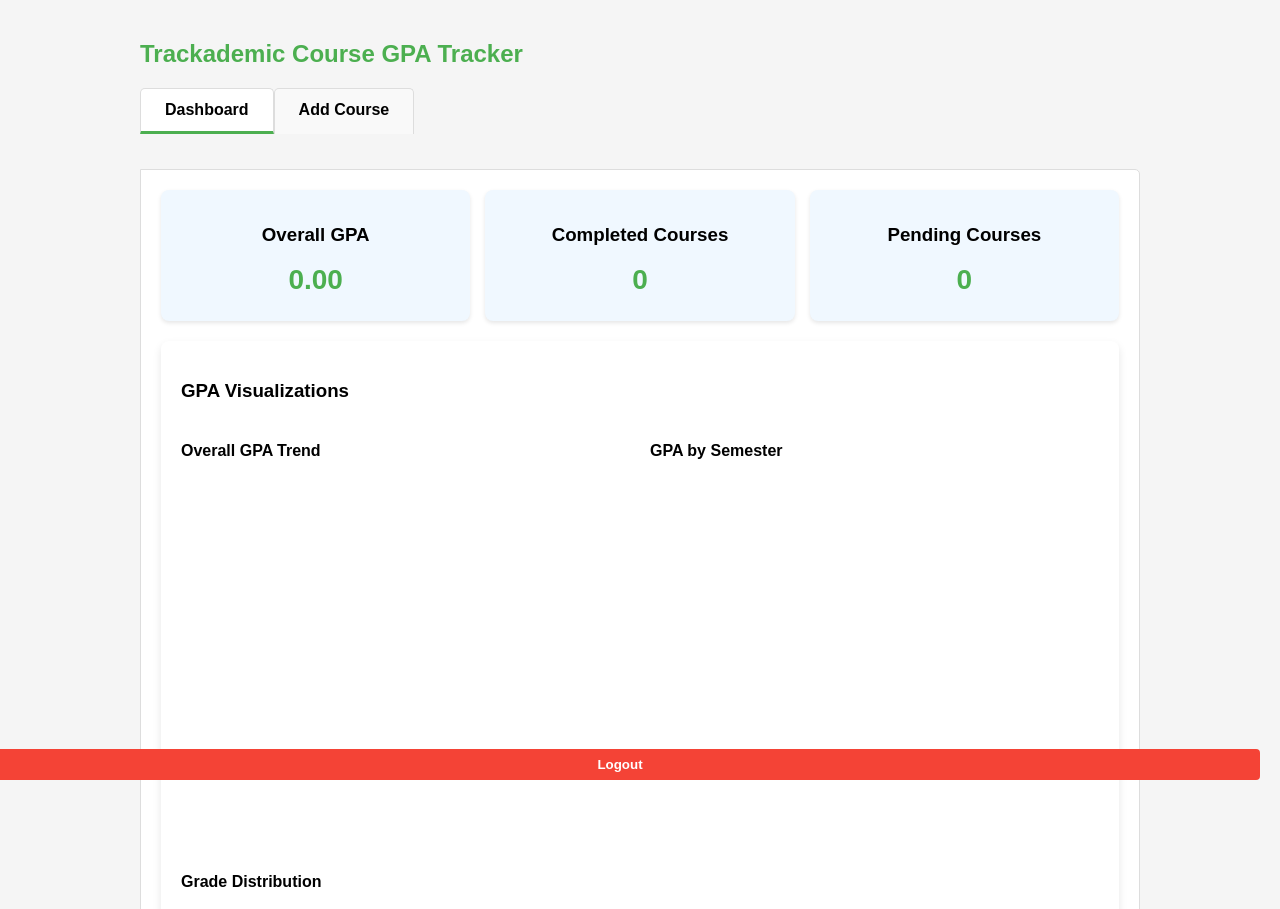
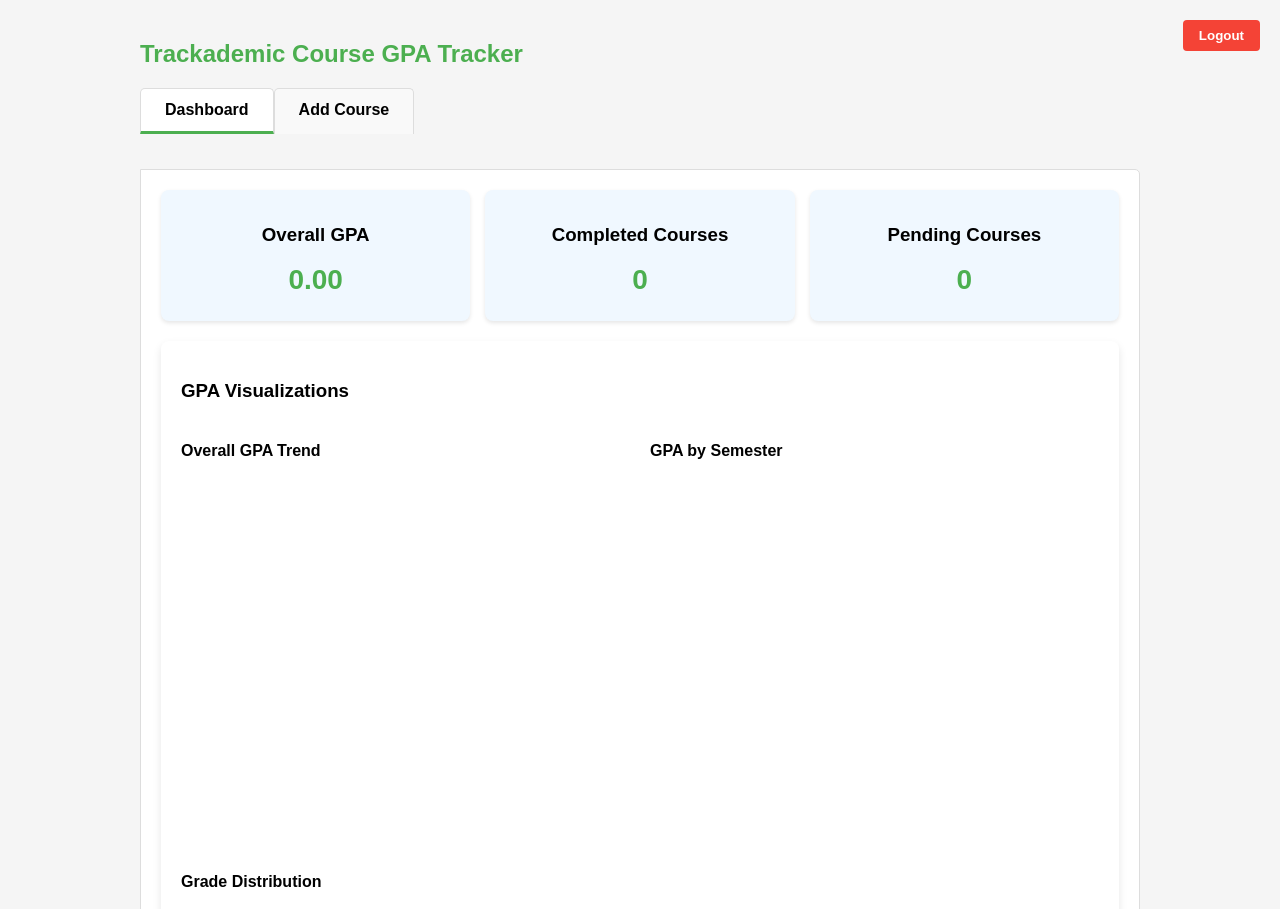
Before and after one commit to VGuys/VGuys-Trackademic-V2, a website: page index.html in a window 1280 px wide. Shown: the top 909 px of the page. Drawn offline with nearby package versions, Linux system fonts and the light colour scheme; no server answers; sample sign-in values are in the browser's storage.

Commit message:
Update index.html

```diff
--- a/index.html
+++ b/index.html
@@ -167,7 +167,7 @@
     }
     .logout-btn {
       position: absolute;
-      bottom: 20px;
+      top: 20px;
       right: 20px;
       padding: 8px 16px;
       background-color: #f44336;
@@ -176,6 +176,8 @@
       border-radius: 4px;
       cursor: pointer;
       font-weight: bold;
+      width: auto;
+      display: inline-block;
     }
     .gpa-letter {
       display: inline-block;
```
